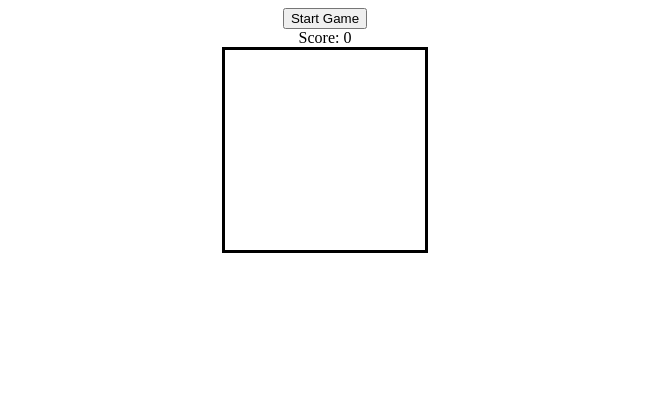
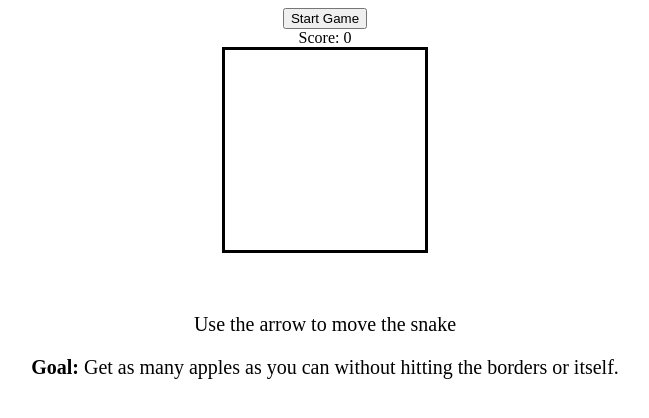
Before and after one commit to josueyhernandez/snake-game, a plain HTML site: page index.html in a window 1280 px wide. Shown: the whole page, without its empty margins (315-964 px from the left). Drawn offline with Linux system fonts and the light colour scheme.

Commit message:
Added intructions

```diff
--- a/index.html
+++ b/index.html
@@ -123,6 +123,11 @@
         <button class="play-again" id="play-again">Play Again</button>
     </div>
 
+    <div class="intructions">
+        <p>Use the arrow to move the snake</p>
+        <p><b>Goal:</b> Get as many apples as you can without hitting the borders or itself. </p>
+    </div>
+
 
     <script src="code.js"></script>
 </body>
--- a/style.css
+++ b/style.css
@@ -90,3 +90,9 @@
     90% { transform: translate(1px, 2px) rotate(0deg); }
     100% { transform: translate(1px, -2px) rotate(-1deg); }
   }
+
+.intructions {
+    text-align: center;
+    font-size: 20px;
+    margin-top: 60px;
+}
```
